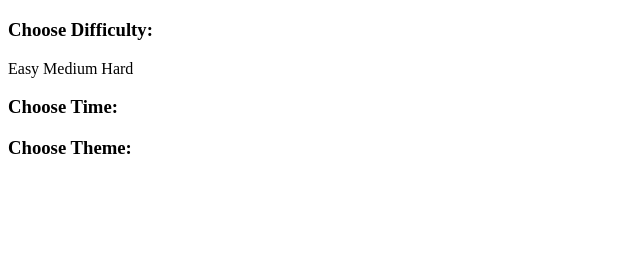
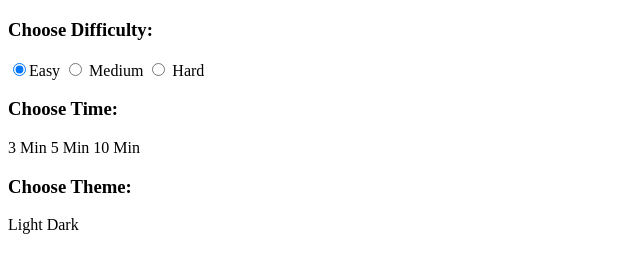
Before and after one commit to nilankh/Sudoku, a plain HTML site: page index.html in a window 1280 px wide. Shown: the part 61-334 px from the top of the page, without its empty margins (0-640 px from the left). Drawn offline with Linux system fonts and the light colour scheme.

Commit message:
workig on ui

```diff
--- a/index.html
+++ b/index.html
@@ -12,15 +12,20 @@
     <div id="setup-game">
       <div id="diff">
         <h3>Choose Difficulty: </h3>
-        <label>Easy</label>
-        <label>Medium</label>
-        <label>Hard</label>
+        <label><input id="diff-1" type="radio" name="diff" value="easy" checked >Easy</label>
+        <label><input id="diff-2" type="radio" name="diff" value="medium"> Medium</label>
+        <label><input id="diff-3" type="radio" name="diff" value="hard"> Hard</label>
       </div>
       <div id="time">
         <h3>Choose Time: </h3>
+        <label>3 Min</label>
+        <label>5 Min</label>
+        <label>10 Min</label>
       </div>
       <div id="theme">
         <h3>Choose Theme: </h3>
+        <label>Light</label>
+        <label>Dark</label>
       </div>
     </div>
   </header>
```
